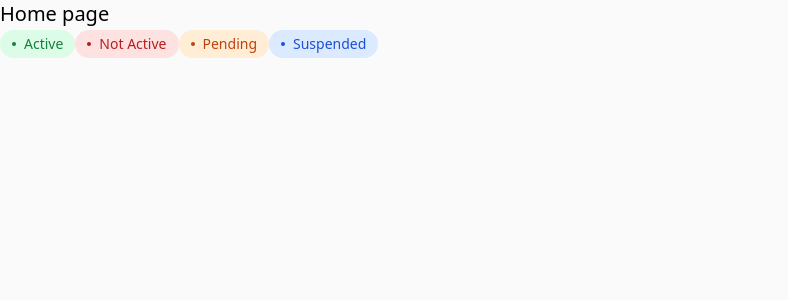
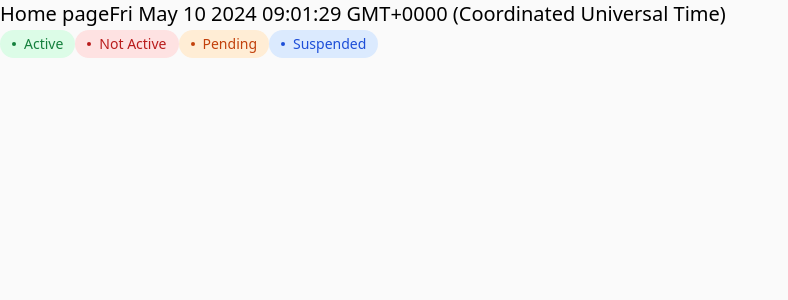
Before and after one commit to SerhiiOberemchuk/crm, a Next.js app: page / in a window 1280 px wide. Shown: the top 300 px of the page, without its empty margins (0-788 px from the left). Built offline with nearby package versions, Linux system fonts and the light colour scheme; no server answers.

Commit message:
dynamic component

```diff
--- a/src/components/status-label.tsx
+++ b/src/app/components/status-label.tsx
@@ -13,6 +13,8 @@ export interface StatusLabelProps {
   status: Status;
   disabled?: boolean;
 }
+
+console.log(process.env.CRM_SECRET_KEY);
 
 function StatusLabel({ children, status, disabled }: StatusLabelProps) {
   return (
--- a/src/app/page.tsx
+++ b/src/app/page.tsx
@@ -1,9 +1,12 @@
-import StatusLabel, { Status } from '@/components/status-label';
+import StatusLabel, { Status } from '@/app/components/status-label';
+import { headers } from 'next/headers';
 
 export default function Home() {
+  console.log(headers());
+
   return (
     <main>
-      <h1 className="text-xl">Home page</h1>
+      <h1 className="text-xl">Home page{new Date().toString()}</h1>
       <StatusLabel status={Status.Active}>Active</StatusLabel>
       <StatusLabel status={Status.NotActive}>Not Active</StatusLabel>
       <StatusLabel status={Status.Pending}>Pending</StatusLabel>
```
